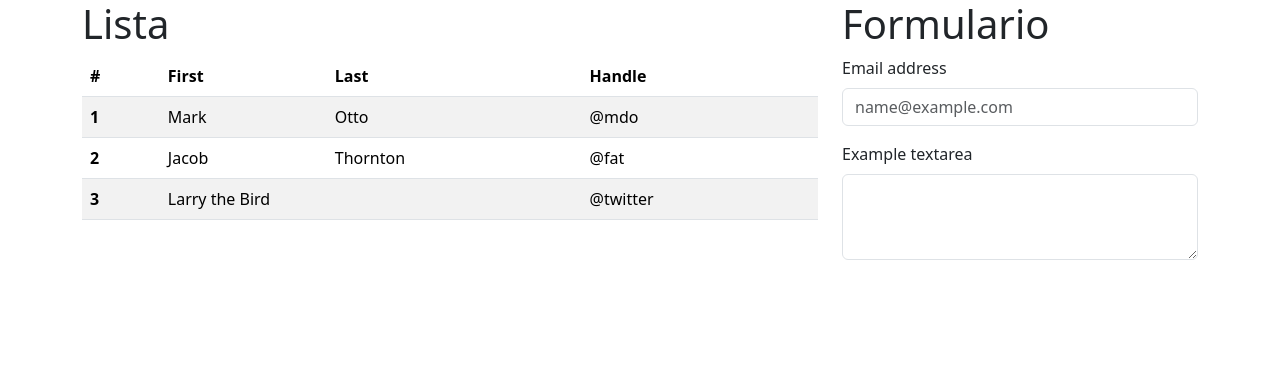
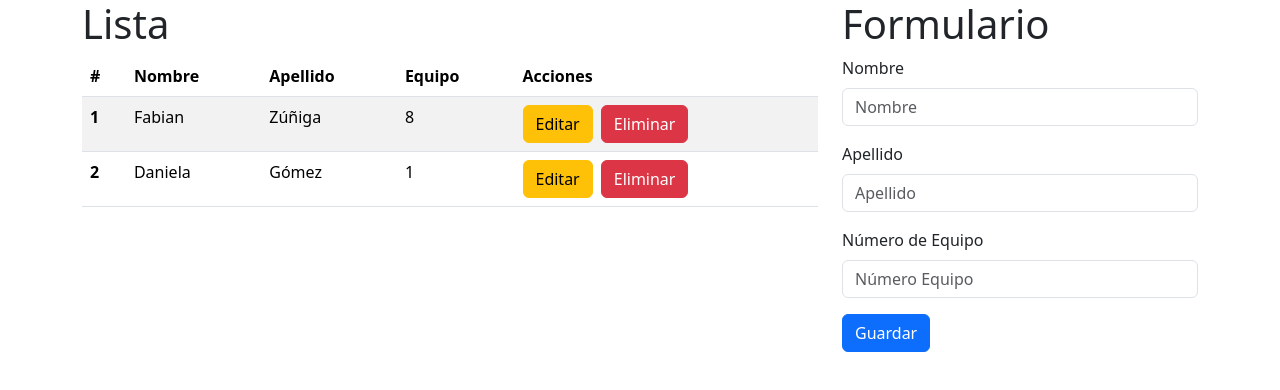
Before and after one commit to PamelaNahum/REACT-Hamilton, a React (Create React App) app: page / in a window 1280 px wide. Shown: the top 390 px of the page. Built offline with nearby package versions, Linux system fonts and the light colour scheme.

Commit message:
formulario y tabla estudiante

```diff
--- a/src/App.js
+++ b/src/App.js
@@ -11,28 +11,28 @@ const App = () => {
                         <thead>
                             <tr>
                                 <th scope="col">#</th>
-                                <th scope="col">First</th>
-                                <th scope="col">Last</th>
-                                <th scope="col">Handle</th>
+                                <th scope="col">Nombre</th>
+                                <th scope="col">Apellido</th>
+                                <th scope="col">Equipo</th>
+                                <th scope="col">Acciones</th>
                             </tr>
                         </thead>
                         <tbody>
                             <tr>
                                 <th scope="row">1</th>
-                                <td>Mark</td>
-                                <td>Otto</td>
-                                <td>@mdo</td>
+                                <td>Fabian</td>
+                                <td>Zúñiga</td>
+                                <td>8</td>
+                                <td><button type="button" class="btn btn-warning">Editar</button>
+                                    <button type="button" class="btn btn-danger ms-2">Eliminar</button></td>
                             </tr>
                             <tr>
                                 <th scope="row">2</th>
-                                <td>Jacob</td>
-                                <td>Thornton</td>
-                                <td>@fat</td>
-                            </tr>
-                            <tr>
-                                <th scope="row">3</th>
-                                <td colspan="2">Larry the Bird</td>
-                                <td>@twitter</td>
+                                <td>Daniela</td>
+                                <td>Gómez</td>
+                                <td>1</td>
+                                <td><button type="button" class="btn btn-warning">Editar</button>
+                                    <button type="button" class="btn btn-danger ms-2">Eliminar</button></td>
                             </tr>
                         </tbody>
                     </table>
@@ -40,13 +40,21 @@ const App = () => {
                 <div className='col-4'>
                     <h1>Formulario</h1>
                     <div class="mb-3">
-                        <label for="exampleFormControlInput1" class="form-label">Email address</label>
-                        <input type="email" class="form-control" id="exampleFormControlInput1" placeholder="name@example.com"/>
+                        <label for="exampleFormControlInput1" class="form-label">Nombre</label>
+                        <input type="text" class="form-control" id="exampleFormControlInput1" placeholder="Nombre" />
                     </div>
                     <div class="mb-3">
-                        <label for="exampleFormControlTextarea1" class="form-label">Example textarea</label>
-                        <textarea class="form-control" id="exampleFormControlTextarea1" rows="3"></textarea>
+                        <label for="exampleFormControlInput1" class="form-label">Apellido</label>
+                        <input type="text" class="form-control" id="exampleFormControlInput1" placeholder="Apellido" />
                     </div>
+                    <div class="mb-3">
+                        <label for="exampleFormControlInput1" class="form-label">Número de Equipo</label>
+                        <input type="text" class="form-control" id="exampleFormControlInput1" placeholder="Número Equipo" />
+                    </div>
+                    <div class="mb-3">
+                        <button type="button" class="btn btn-primary">Guardar</button>
+                    </div>
+
                 </div>
             </div>
         </div>
```
